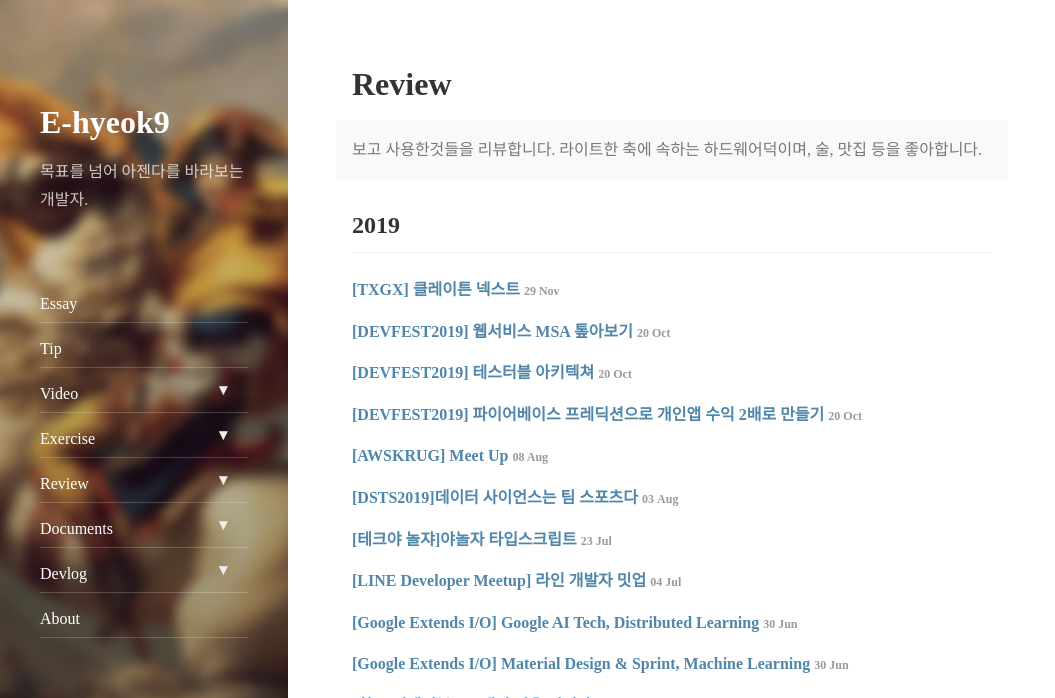
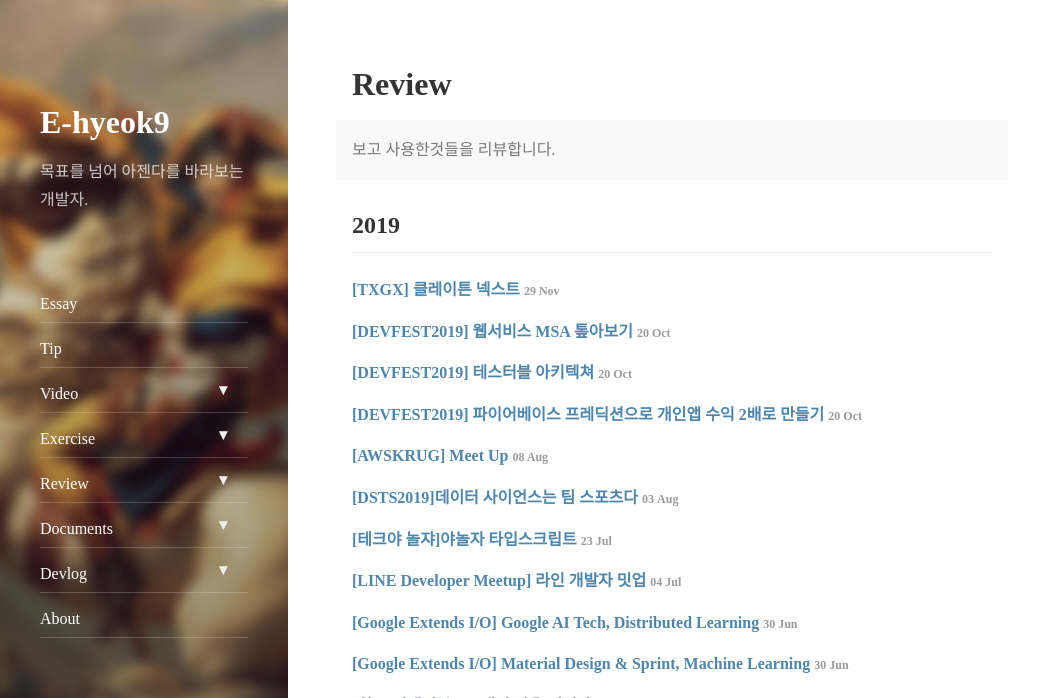
Before and after one commit to ehyeok9/ehyeok9.github.io, a Jekyll site: the page built from _featured_categories/review.md, in a window 1280 px wide and 900 px high, cut to the strip 0-698 px from the top of the window. Shown: the whole strip, without its empty margins (0-1055 px from the left). Built offline with Jekyll 4.4.1, drawn with Linux system fonts in a browser that asks for light colours; nearby versions of some CDN libraries.

Commit message:
Update review.md

```diff
--- a/_featured_categories/review.md
+++ b/_featured_categories/review.md
@@ -6,5 +6,5 @@ menu: true
 submenu: true
 order: 6
 description: >
-  보고 사용한것들을 리뷰합니다. 라이트한 축에 속하는 하드웨어덕이며, 술, 맛집 등을 좋아합니다.
+  보고 사용한것들을 리뷰합니다.
 ---
```
